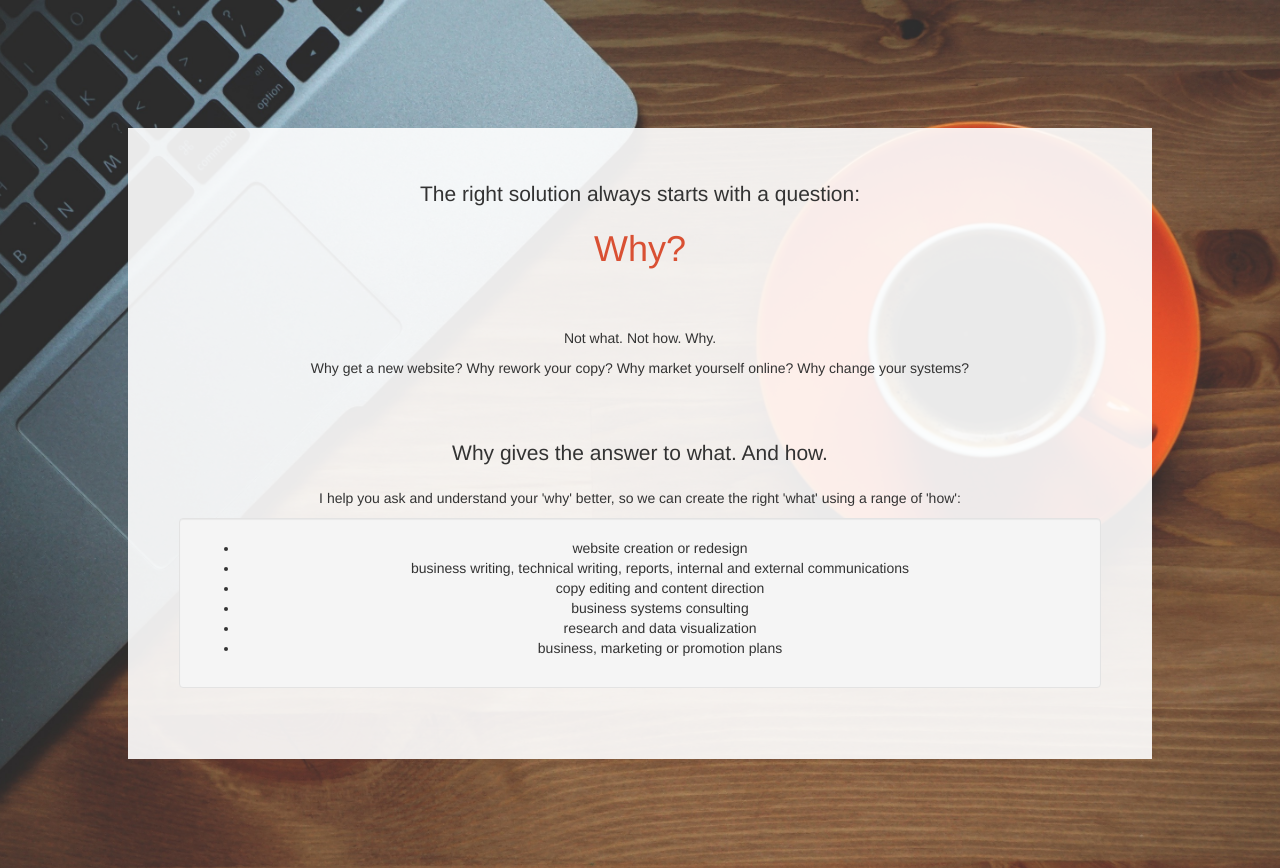
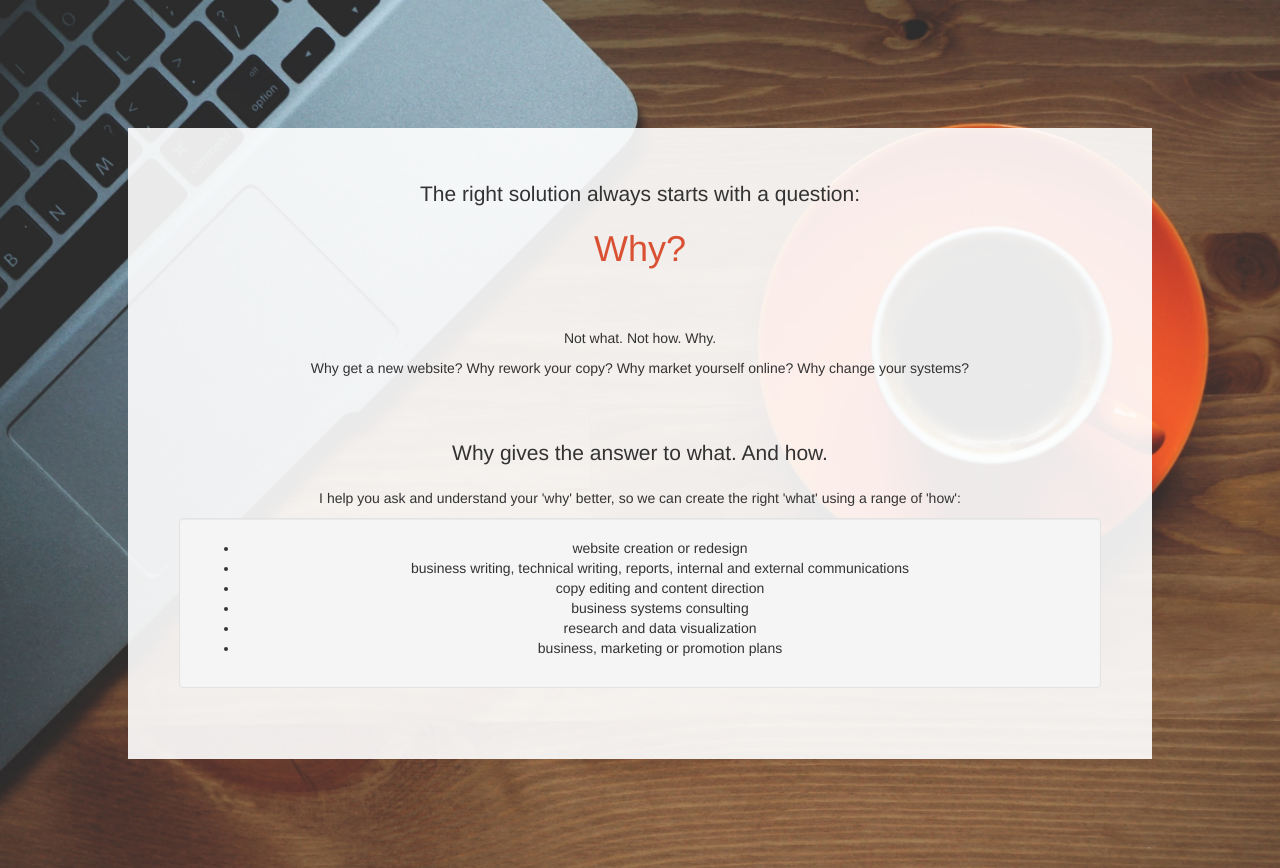
Before and after one commit to kaiewiggins/businesswriting, a Jekyll site: the page built from test.html, in a window 1280 px wide. Shown: the part 900-1768 px from the top of the page. Built offline with Jekyll 4.4.1, drawn with Linux system fonts in a browser that asks for light colours; nearby versions of some CDN libraries.

Commit message:
Update main.css

```diff
--- a/css/main.css
+++ b/css/main.css
@@ -76,6 +76,8 @@
   -moz-background-size: cover;
   -o-background-size: cover;
   background-size: cover;
+      height: 100%;
+   width: auto;
   padding: 10%;
 }
 
@@ -88,6 +90,8 @@
   -moz-background-size: cover;
   -o-background-size: cover;
   background-size: cover;
+      height: 100%;
+   width: auto;
   padding: 10%;
 }
 
@@ -100,6 +104,8 @@
   -moz-background-size: cover;
   -o-background-size: cover;
   background-size: cover;
+      height: 100%;
+   width: auto;
   padding: 10%;
 }
 
@@ -112,6 +118,8 @@
   -moz-background-size: cover;
   -o-background-size: cover;
   background-size: cover;
+      height: 100%;
+   width: auto;
   padding: 10%;
 }
 
```
